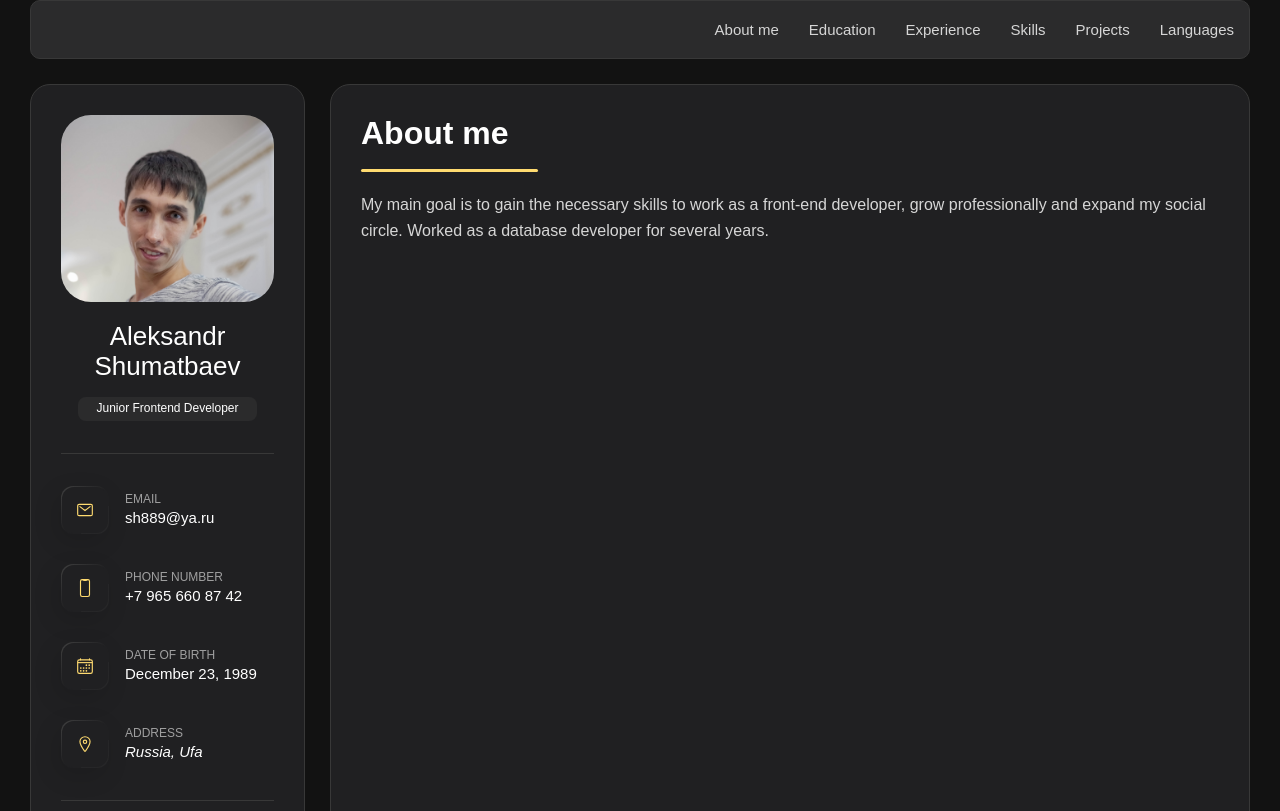
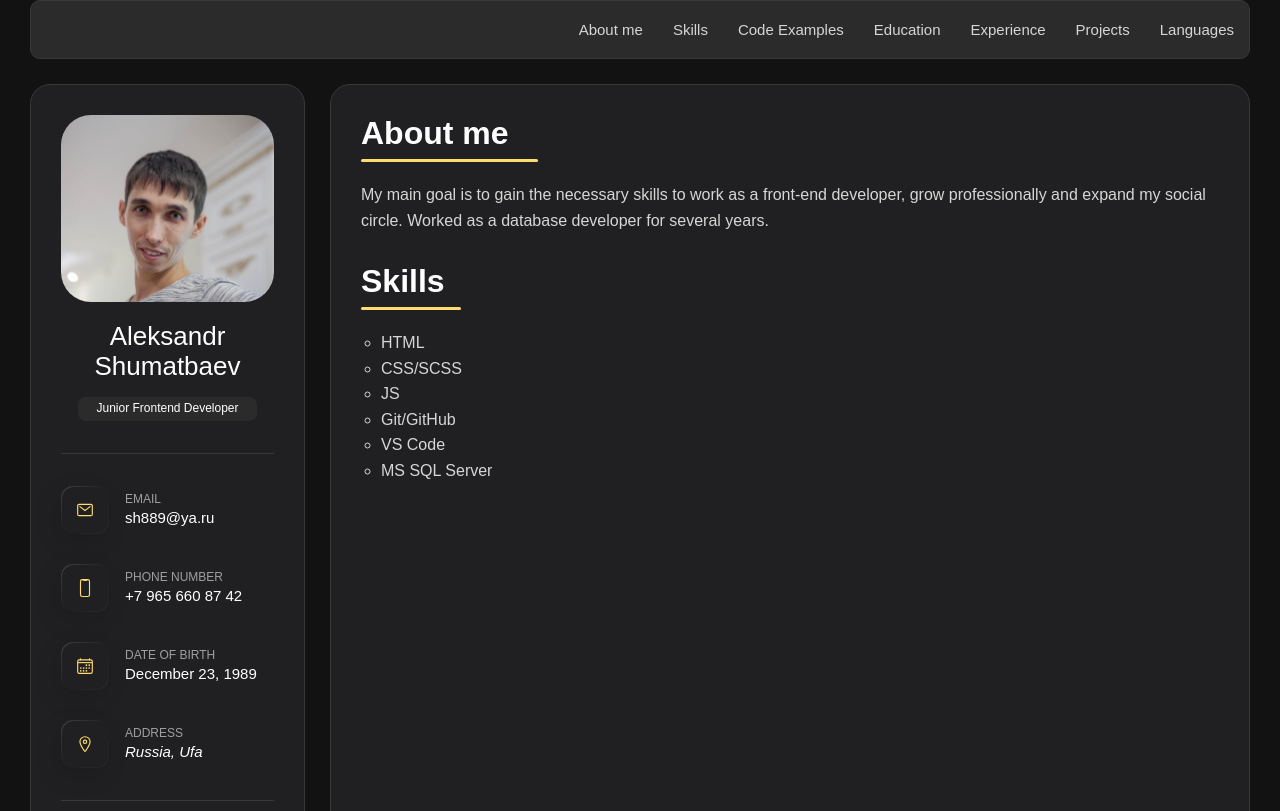
Before and after one commit to shums89/rsschool-cv, a plain HTML site: page index.html in a window 1280 px wide. Shown: the top 811 px of the page. Drawn offline with nearby package versions, Linux system fonts and the light colour scheme; files whose address does not match are found by name.

Commit message:
feat: add skills

```diff
--- a/css/style.css
+++ b/css/style.css
@@ -163,6 +163,30 @@ img {
   z-index: -1;
 }
 
+section {
+  margin-bottom: 30px;
+}
+
+section > h2 {
+  position: relative;
+  display: inline-block;
+  font-size: 32px;
+  font-weight: 600;
+  margin-bottom: 20px;
+  padding-bottom: 10px;
+}
+
+section > h2:after {
+  content: "";
+  position: absolute;
+  bottom: 0;
+  left: 0;
+  width: 120%;
+  height: 3px;
+  background: var(--orange-yellow-crayola);
+  border-radius: 3px;
+}
+
 /* HEADER */
 
 /* NAVIGATION */
@@ -321,28 +345,18 @@ img {
 
 /* ABOUT ME */
 
-.about__title {
-  position: relative;
-  display: inline-block;
-  font-size: 32px;
-  font-weight: 600;
-  margin-bottom: 20px;
-  padding-bottom: 20px;
-}
-
-.about__title:after {
-  content: "";
-  position: absolute;
-  bottom: 0;
-  left: 0;
-  width: 120%;
-  height: 3px;
-  background: var(--orange-yellow-crayola);
-  border-radius: 3px;
-}
-
 .about__text {
   font-size: 16px;
   line-height: 1.6;
   color: var(--light-gray);
 }
+
+/* SKILLS */
+
+.skills__list {
+  margin-left: 20px;
+  font-size: 16px;
+  line-height: 1.6;
+  color: var(--light-gray);
+  list-style: circle;
+}
--- a/index.html
+++ b/index.html
@@ -17,9 +17,10 @@
       <nav class="nav">
         <ul class="nav-list">
           <li class="nav-item"><a href="#about" class="nav-link">About me</a></li>
+          <li class="nav-item"><a href="#skills" class="nav-link">Skills</a></li>
+          <li class="nav-item"><a href="#code" class="nav-link">Code Examples</a></li>
           <li class="nav-item"><a href="#education" class="nav-link">Education</a></li>
           <li class="nav-item"><a href="#experience" class="nav-link">Experience</a></li>
-          <li class="nav-item"><a href="#skills" class="nav-link">Skills</a></li>
           <li class="nav-item"><a href="#projects" class="nav-link">Projects</a></li>
           <li class="nav-item"><a href="#languages" class="nav-link">Languages</a></li>
         </ul>
@@ -108,6 +109,17 @@
           <h2 class="about__title">About me</h2>
           <p class="about__text">My main goal is to gain the necessary skills to work as a front-end developer, grow professionally and expand my social circle. Worked as a database developer for several years.</p>
         </section>
+        <section class="skills" id="skills">
+          <h2 class="skills__title">Skills</h2>
+          <ul class="skills__list">
+            <li class="skills__item">HTML</li>
+            <li class="skills__item">CSS/SCSS</li>
+            <li class="skills__item">JS</li>
+            <li class="skills__item">Git/GitHub</li>
+            <li class="skills__item">VS Code</li>
+            <li class="skills__item">MS SQL Server</li>
+          </ul>
+        </section>
       </div>
     </div>
   </main>
```
